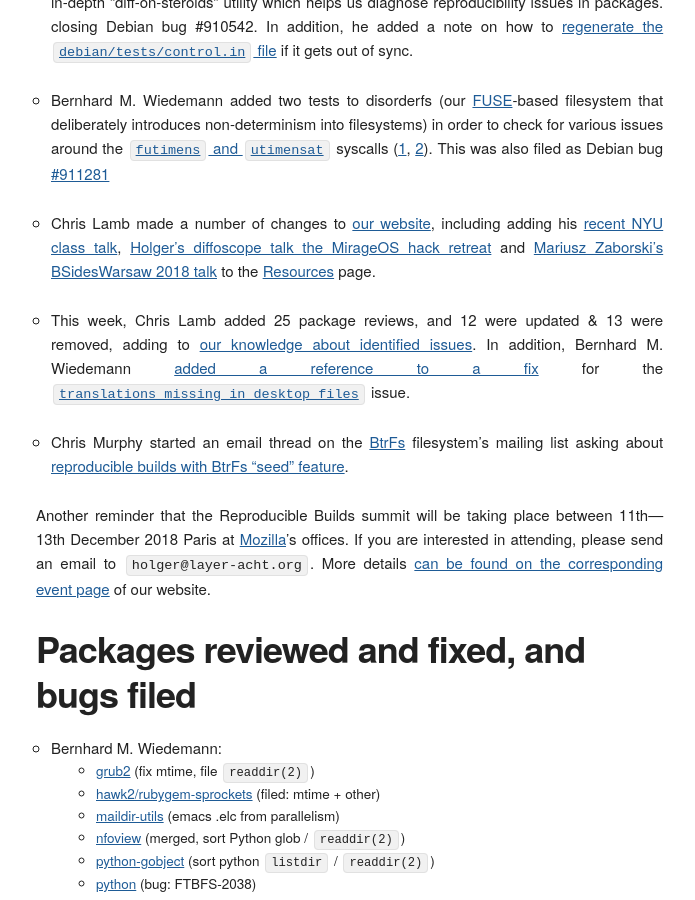
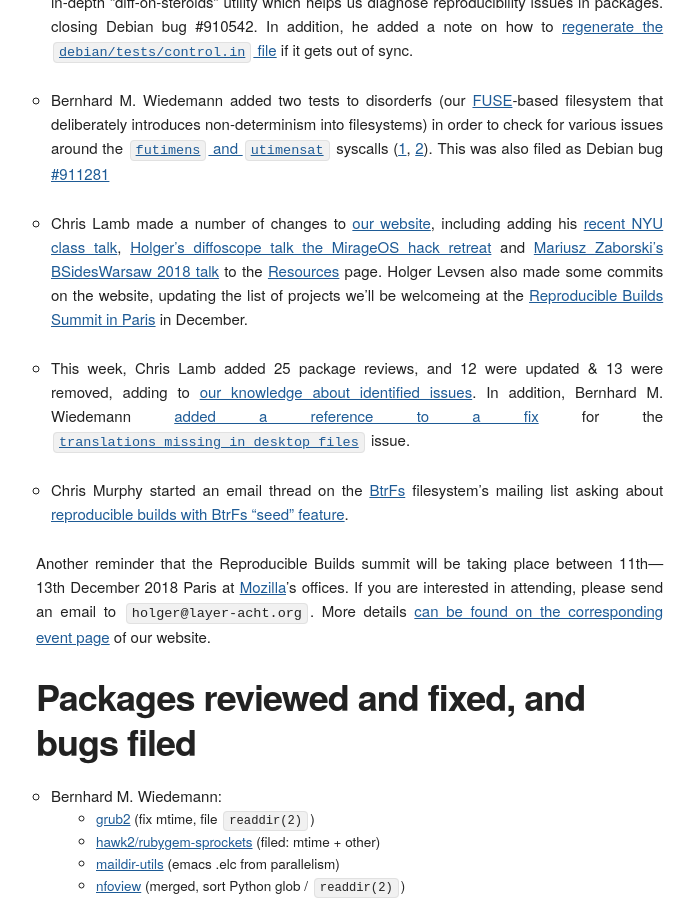
Before and after one commit to prototypefund/reproducible-website, a Jekyll site: the page built from _blog/posts/182.md, in a window 1280 px wide and 900 px high, scrolled down 631 px. Shown: the whole window, without its empty margins (124-819 px from the left). Built offline with Jekyll 4.4.1, drawn with Linux system fonts in a browser that asks for light colours; some web fonts are replaced.

Commit message:
182: mention some of my work on the summit
Signed-off-by: Holger Levsen <holger@layer-acht.org>

```diff
--- a/_blog/posts/182.md
+++ b/_blog/posts/182.md
@@ -11,7 +11,7 @@
 
 * Bernhard M. Wiedemann added two tests to disorderfs (our [FUSE](https://github.com/libfuse/libfuse)-based filesystem that deliberately introduces non-determinism into filesystems) in order to check for various issues around the [`futimens` and `utimensat`](http://pubs.opengroup.org/onlinepubs/9699919799/functions/futimens.html) syscalls ([1](https://salsa.debian.org/reproducible-builds/disorderfs/commit/326d2cc), [2](https://salsa.debian.org/reproducible-builds/disorderfs/commit/d606f26)). This was also filed as Debian bug [#911281](https://bugs.debian.org/911281)
 
-* Chris Lamb made a number of changes to [our website](https://reproducible-builds.org/), including adding his [recent NYU class talk](https://salsa.debian.org/reproducible-builds/reproducible-website/commit/161f39b), [Holger's diffoscope talk the MirageOS hack retreat](https://salsa.debian.org/reproducible-builds/reproducible-website/commit/ec50beb) and [Mariusz Zaborski's BSidesWarsaw 2018 talk](https://salsa.debian.org/reproducible-builds/reproducible-website/commit/f547f34) to the [Resources](https://reproducible-builds.org/contribute/) page.
+* Chris Lamb made a number of changes to [our website](https://reproducible-builds.org/), including adding his [recent NYU class talk](https://salsa.debian.org/reproducible-builds/reproducible-website/commit/161f39b), [Holger's diffoscope talk the MirageOS hack retreat](https://salsa.debian.org/reproducible-builds/reproducible-website/commit/ec50beb) and [Mariusz Zaborski's BSidesWarsaw 2018 talk](https://salsa.debian.org/reproducible-builds/reproducible-website/commit/f547f34) to the [Resources](https://reproducible-builds.org/contribute/) page. Holger Levsen also made some commits on the website, updating the list of projects we'll be welcomeing at the [Reproducible Builds Summit in Paris](https://reproducible-builds.org/events/paris2018/) in December.
 
 * This week, Chris Lamb added 25 package reviews, and 12 were updated & 13 were removed, adding to [our knowledge about identified issues](https://tests.reproducible-builds.org/debian/index_issues.html). In addition, Bernhard M. Wiedemann [added a reference to a fix](https://salsa.debian.org/reproducible-builds/reproducible-notes/commit/706eef3c) for the [`translations_missing_in_desktop_files`](https://tests.reproducible-builds.org/debian/issues/unstable/translations_missing_in_desktop_files_issue.html) issue.
 
```
